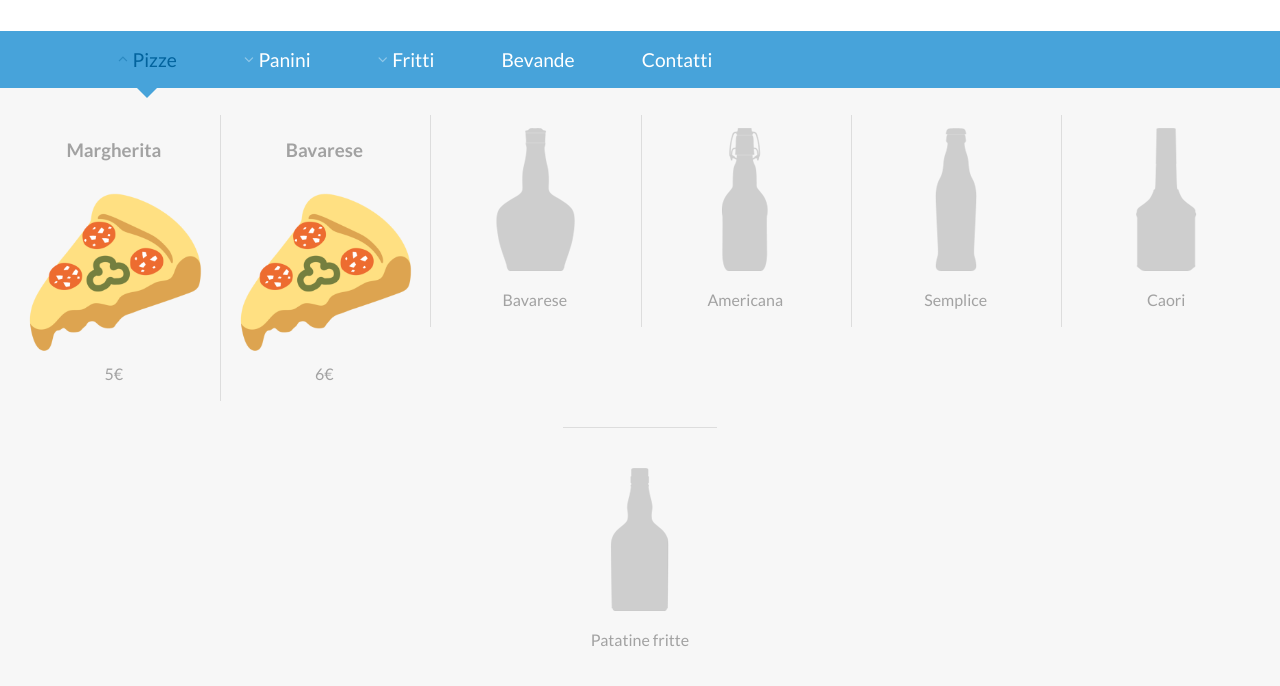
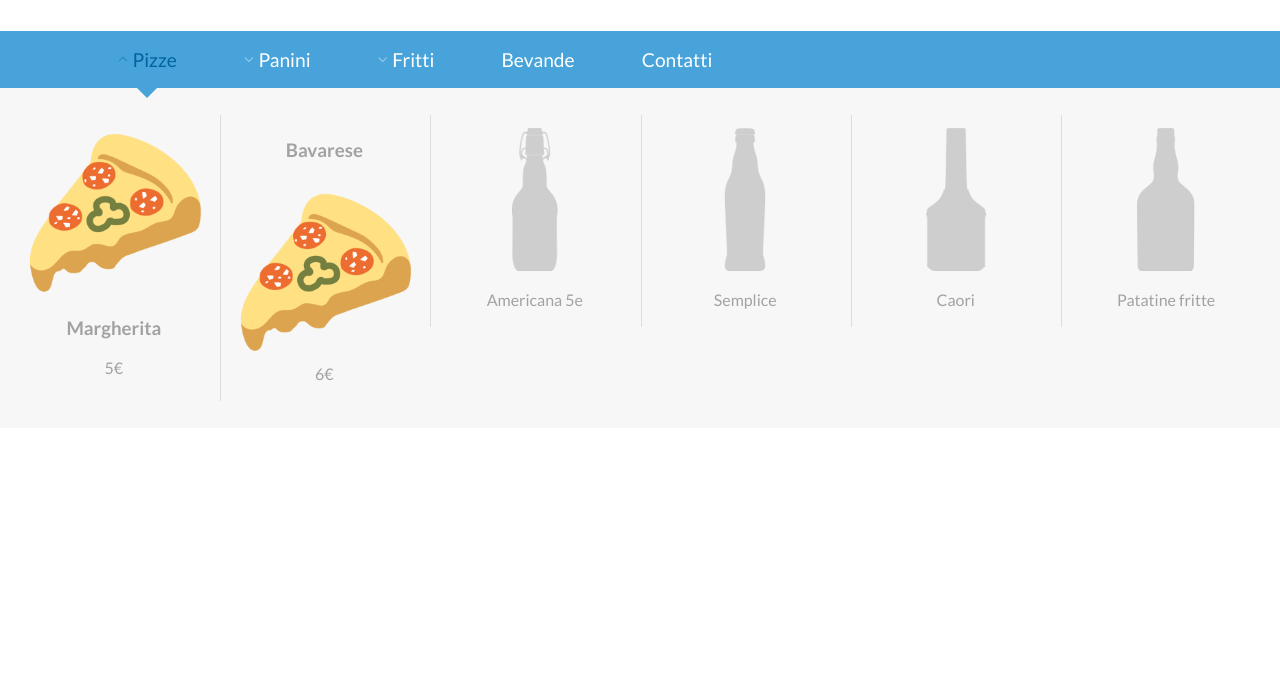
Before and after one commit to brembilla28/brembilla28.github.io, a plain HTML site: page index.html in a window 1280 px wide. Both pictures are taken after a click on the link "Pizze". Shown: the part 110-796 px from the top of the page. Drawn offline with Linux system fonts and the light colour scheme.

Commit message:
Add files via upload
testing ui pizze

```diff
--- a/index.html
+++ b/index.html
@@ -24,10 +24,9 @@
 							<li>
 								<a href="#">Pizze</a>
 								<ul class="cbp-hssubmenu">
-									<li><a href="#"><div class="NomePizza"><h3>Margherita</h3><img src="images/1.png" alt="Margherita"/><span class="Prezzo">5€</span></div></a></li>
+									<li><a href="#"><div class="NomePizza"><img src="images/1.png" alt="Margherita"/><span><h3>Margherita</h3><p class="Prezzo">5€</p></span></div></a></li>
 									<li><a href="#"><div class="NomePizza"><h3>Bavarese</h3><img src="images/1.png" alt="Bavarese"/><span class="Prezzo">6€</span></div></a></li>
-									<li><a href="#"><img src="images/2.png" alt="img02"/><span>Bavarese</span></a></li>
-									<li><a href="#"><img src="images/3.png" alt="img03"/><span>Americana</span></a></li>
+									<li><a href="#"><img src="images/3.png" alt="img03"/><span>Americana 5e</span></a></li>
 									<li><a href="#"><img src="images/4.png" alt="img04"/><span>Semplice</span></a></li>
 									<li><a href="#"><img src="images/5.png" alt="img05"/><span>Caori</span></a></li>
 									<li><a href="#"><img src="images/6.png" alt="img06"/><span>Patatine fritte</span></a></li>
```
